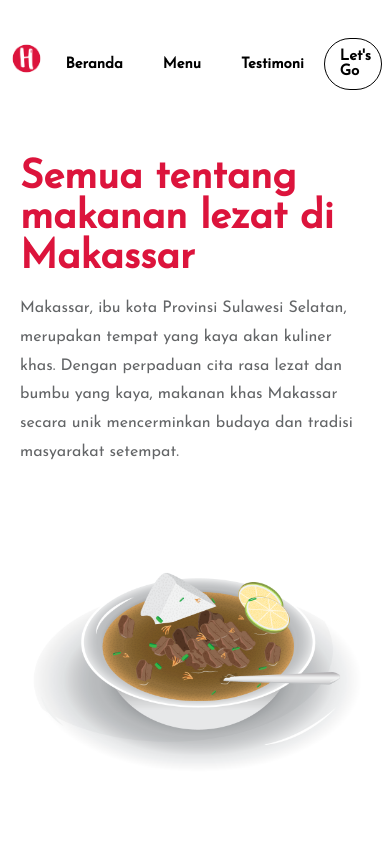
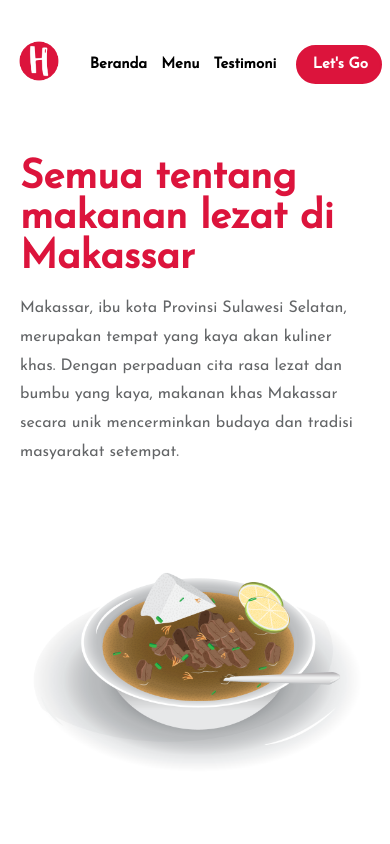
Before and after one commit to Halip26/halips-food, a plain HTML site: page index.html in a window 390 px wide. Shown: the top 844 px of the page. Drawn offline with Linux system fonts and the light colour scheme.

Commit message:
adjust the margin & change the bg-color

```diff
--- a/assets/styles/style.css
+++ b/assets/styles/style.css
@@ -87,11 +87,15 @@ ul {
   margin: auto 0;
   padding: 10px 15px 10px 15px;
   transition: 0.2s ease;
+  text-align: center;
+  background-color: #dc143c;
+  border: 2px solid #dc143c;
+  color: white;
 }
 
 .btn-ayo-mulai:hover {
-  color: white;
-  background-color: #dc143c;
+  color: #dc143c;
+  background-color: white;
 }
 
 .container {
@@ -269,12 +273,13 @@ button#scrollUpButton:hover {
 @media screen and (max-width: 768px) {
   nav ul li a {
     font-size: 15px;
+    margin: 7px;
   }
 
   nav img {
-    margin-top: 10px;
-    width: 10%;
-    height: 10%;
+    margin: 5px;
+    width: 14%;
+    height: 14%;
   }
 
   .article1 h1 {
@@ -297,7 +302,7 @@ button#scrollUpButton:hover {
   }
 
   .btn-ayo-mulai {
-    padding: 10px 10px 10px 15px;
+    padding: 10px 12px 10px 15px;
   }
 }
 
```
